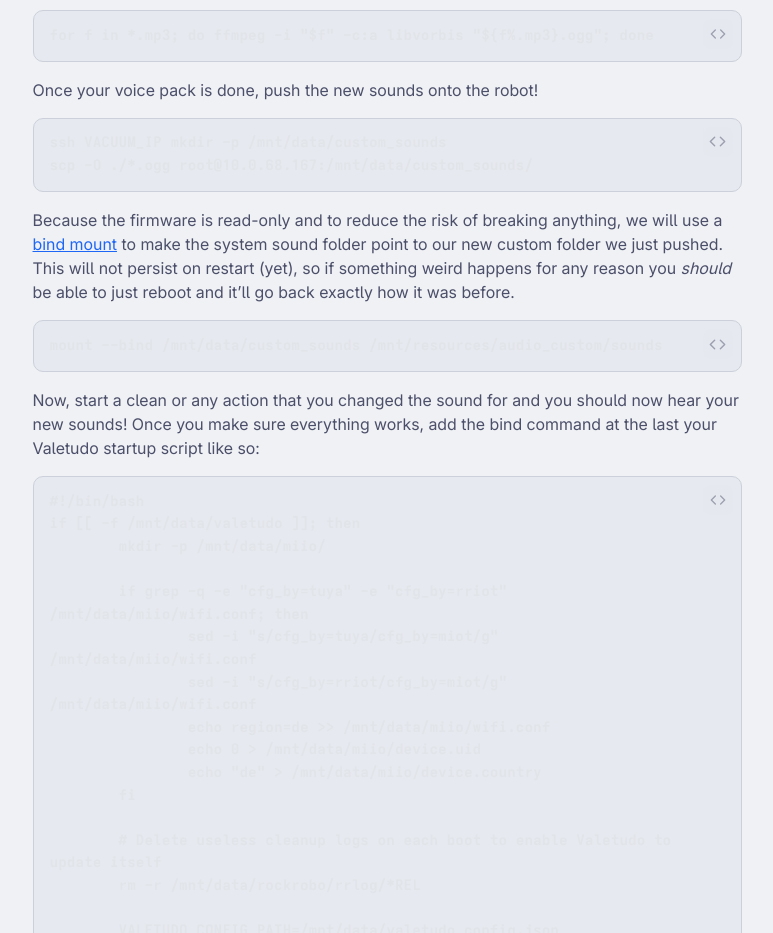
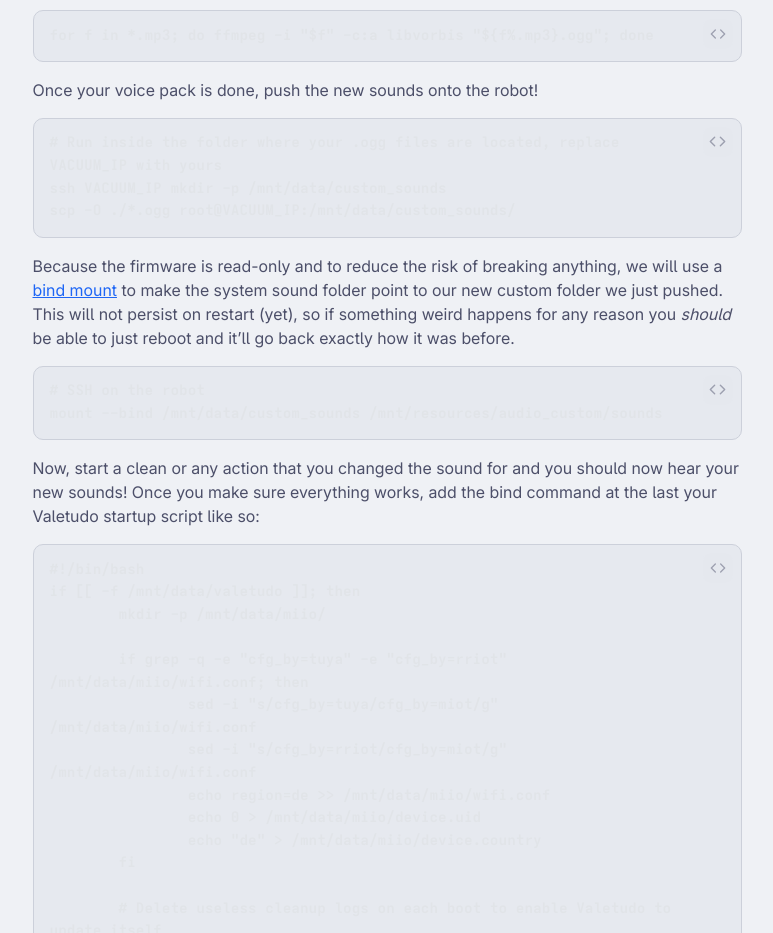
Before and after one commit to venykrid/venykriddotcom, an Astro site: page /docs/etc/roborock_custom_sounds in a window 1280 px wide. Shown: the part 1280-2213 px from the top of the page, without its empty margins (253-1026 px from the left). Built offline with nearby package versions, Linux system fonts and the light colour scheme; Astro itself is replaced by a stand-in of ours; some packages are replaced by stand-ins of ours; code samples lack their colours.

Commit message:
Replace IP of vacuum with a placeholder causes confusion and cloudflare blocks it (thanks)

````diff
--- a/src/pages/docs/etc/roborock_custom_sounds.md
+++ b/src/pages/docs/etc/roborock_custom_sounds.md
@@ -33,13 +33,15 @@ for f in *.mp3; do ffmpeg -i "$f" -c:a libvorbis "${f%.mp3}.ogg"; done
 Once your voice pack is done, push the new sounds onto the robot!
 
 ```bash
+# Run inside the folder where your .ogg files are located, replace VACUUM_IP with yours
 ssh VACUUM_IP mkdir -p /mnt/data/custom_sounds
-scp -O ./*.ogg root@10.0.68.167:/mnt/data/custom_sounds/
+scp -O ./*.ogg root@VACUUM_IP:/mnt/data/custom_sounds/
 ```
 
 Because the firmware is read-only and to reduce the risk of breaking anything, we will use a [bind mount](https://www.baeldung.com/linux/bind-mounts) to make the system sound folder point to our new custom folder we just pushed. This will not persist on restart (yet), so if something weird happens for any reason you _should_ be able to just reboot and it'll go back exactly how it was before.
 
 ```bash
+# SSH on the robot
 mount --bind /mnt/data/custom_sounds /mnt/resources/audio_custom/sounds
 ```
 
````
